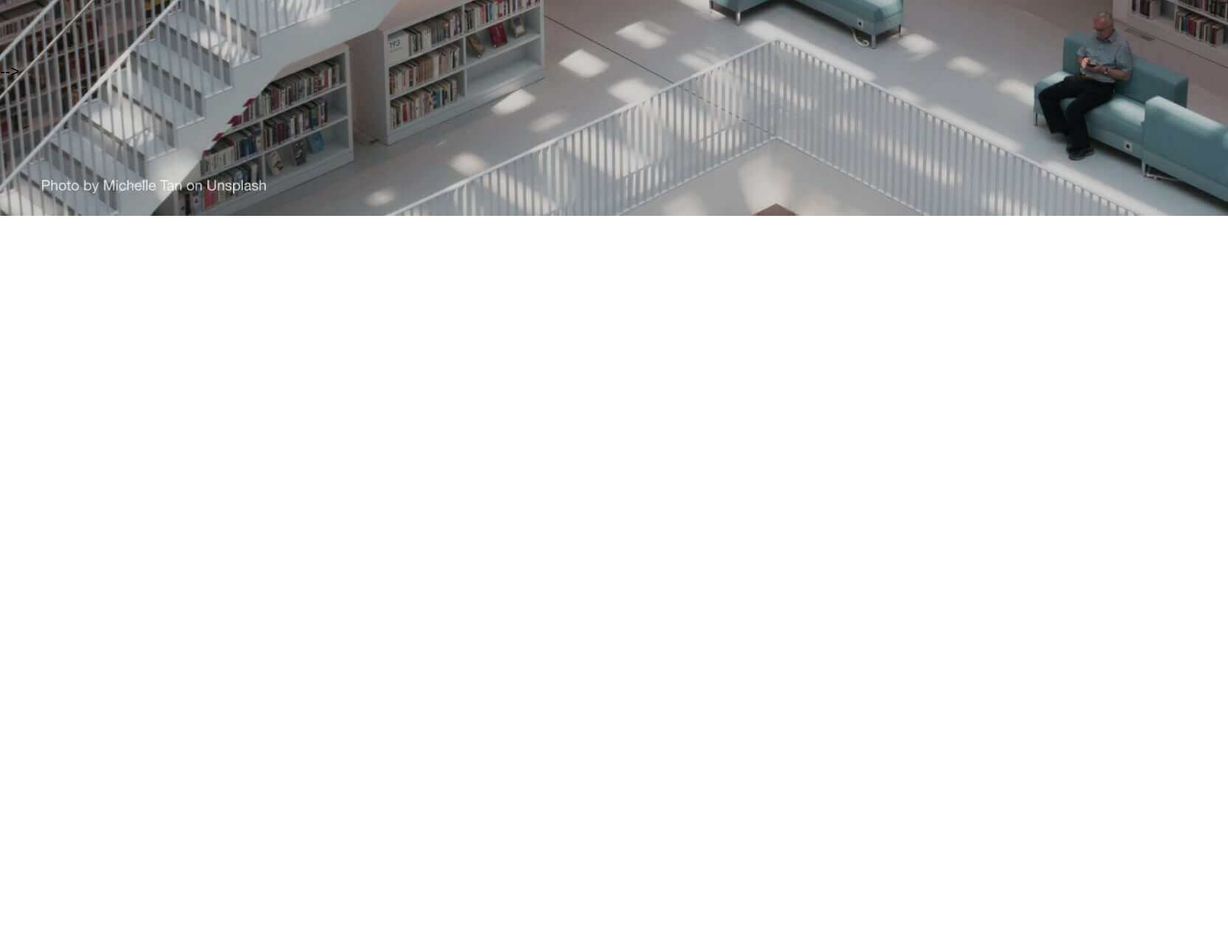
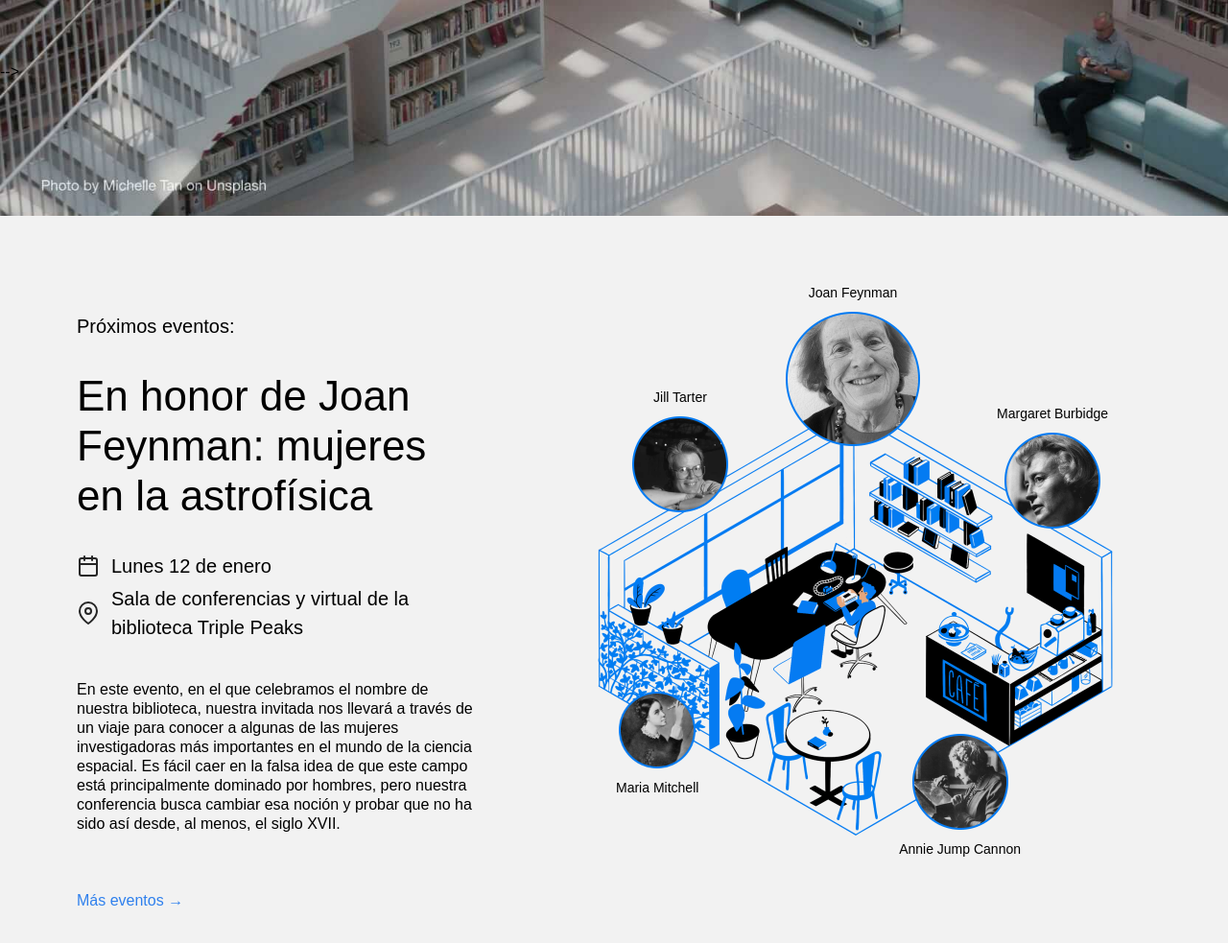
Before and after one commit to gonzalezunzuetajuan-design/web_project_library_es, a plain HTML site: page index.html in a window 1280 px wide. Shown: the part 1957-2940 px from the top of the page at 96% size. Before the commit the page ends 2182 px from the top, so only its background shows below. Drawn offline with Linux system fonts and the light colour scheme.

Commit message:
Nueva actualizacion de mi proyecto

```diff
--- a/index.html
+++ b/index.html
@@ -25,7 +25,7 @@
               >
             </li>
             <li>
-              <a class="nav__link">Eventos</a>
+              <a href="#events" class="nav__link">Eventos</a>
             </li>
             <li>
               <a class="nav__link">Conviértete en miembro</a>
@@ -138,6 +138,91 @@
           </ul>
           -->
         </section>
+        <section id="events" class="events">
+          <div class="events__content">
+            <h2 class="events__heading">Próximos eventos:</h2>
+            <h3 class="events__title">
+              En honor de Joan Feynman: mujeres en la astrofísica
+            </h3>
+            <div class="event-info events__info-section">
+              <div class="event-info__item">
+                <img
+                  src="./images/icon_calendar.svg"
+                  alt="Calendar icon"
+                  class="event-info__icon"
+                />
+                <p class="event-info__text">Lunes 12 de enero</p>
+              </div>
+              <div class="event-info__item">
+                <img
+                  src="./images/icon_pin.svg"
+                  alt="Pin icon"
+                  class="event-info__icon"
+                />
+                <p class="event-info__text">
+                  Sala de conferencias y virtual de la biblioteca Triple Peaks
+                </p>
+              </div>
+            </div>
+            <p class="events__description">
+              En este evento, en el que celebramos el nombre de nuestra
+              biblioteca, nuestra invitada nos llevará a través de un viaje para
+              conocer a algunas de las mujeres investigadoras más importantes en
+              el mundo de la ciencia espacial. Es fácil caer en la falsa idea de
+              que este campo está principalmente dominado por hombres, pero
+              nuestra conferencia busca cambiar esa noción y probar que no ha
+              sido así desde, al menos, el siglo XVII.
+            </p>
+            <a href="#" class="events__more">Más eventos &rarr;</a>
+          </div>
+          <div class="events__cover">
+            <img
+              src="./images/cafe.png"
+              alt="Sin conexion"
+              class="events__image"
+            />
+            <div class="person person_name_feynman">
+              <p class="person__caption">Joan Feynman</p>
+              <img
+                src="./images/person_feynman.png"
+                alt="sin conexion"
+                class="person__image person__image_size_l"
+              />
+            </div>
+            <div class="person person_name_tarter">
+              <p class="person__caption">Jill Tarter</p>
+              <img
+                src="./images/person_tarter.png"
+                alt="sin conexion"
+                class="person__image person__image_size_m"
+              />
+            </div>
+            <div class="person person_name_burbidge">
+              <p class="person__caption">Margaret Burbidge</p>
+              <img
+                src="./images/person_burbidge.png"
+                alt="sin conexion"
+                class="person__image person__image_size_m"
+              />
+            </div>
+            <div class="person person_name_cannon">
+              <img
+                src="./images/person_cannon.png"
+                alt="sin conexion"
+                class="person__image person__image_size_m"
+              />
+              <p class="person__caption">Annie Jump Cannon</p>
+            </div>
+            <div class="person person_name_mitchell">
+              <img
+                src="./images/person_mitchell.png"
+                alt="sin conexion"
+                class="person__image person__image_size_s"
+              />
+              <p class="person__caption">Maria Mitchell</p>
+            </div>
+          </div>
+        </section>
       </main>
     </div>
   </body>
--- a/styles/style.css
+++ b/styles/style.css
@@ -159,3 +159,137 @@ ul {
   color: #838383;
   margin-top: auto;
 }
+
+.events {
+  padding: 100px 0 120px 80px;
+  display: flex;
+  align-items: start;
+  justify-content: space-between;
+  box-sizing: border-box;
+  background-color: #f2f2f2;
+}
+
+.events__content {
+  flex-basis: 580px;
+}
+
+.events__heading {
+  font-size: 20px;
+  font-weight: 500;
+  line-height: 30px;
+  margin: 0;
+}
+
+.events__title {
+  font-size: 44px;
+  font-weight: 500;
+  line-height: 52px;
+  margin: 32px 0 0;
+}
+
+.events__info-section {
+  margin-top: 32px;
+}
+
+.event-info__item {
+  display: flex;
+  align-items: center;
+  margin-bottom: 4px;
+  font-weight: 500;
+}
+
+.event-info__icon {
+  background-repeat: no-repeat;
+  background-position: center;
+  margin-right: 12px;
+  width: 24px;
+  height: 24px;
+}
+
+.event-info__text {
+  font-size: 20px;
+  font-weight: 500;
+  line-height: 30px;
+  margin: 0;
+}
+
+.events__description {
+  margin: 40px 0 60px;
+}
+
+.events__more {
+  color: #2f80ed;
+  text-decoration: none;
+}
+
+.events__cover {
+  flex-grow: 1;
+  flex-shrink: 0;
+  flex-basis: 780px;
+  max-width: 780px;
+  position: relative;
+}
+
+.events__image {
+  max-width: 100%;
+}
+
+.person {
+  position: absolute;
+  display: flex;
+  align-items: center;
+  flex-direction: column;
+  gap: 10px;
+}
+
+.person_name_feynman {
+  position: absolute;
+  left: 319px;
+  top: -30px;
+}
+
+.person_name_burbidge {
+  position: absolute;
+  top: 96px;
+  right: 125px;
+}
+
+.person_name_cannon {
+  position: absolute;
+  bottom: 18px;
+  right: 216px;
+}
+
+.person_name_mitchell {
+  position: absolute;
+  bottom: 82px;
+  left: 142px;
+}
+
+.person_name_tarter {
+  position: absolute;
+  top: 79px;
+  left: 159px;
+}
+
+.person__image {
+  max-width: 100%;
+}
+
+.person__image_size_l {
+  width: 140px;
+}
+
+.person__image_size_m {
+  width: 100px;
+}
+
+.person__image_size_s {
+  width: 80px;
+}
+
+.person__caption {
+  text-align: center;
+  font-size: 14px;
+  margin: 0;
+}
```
